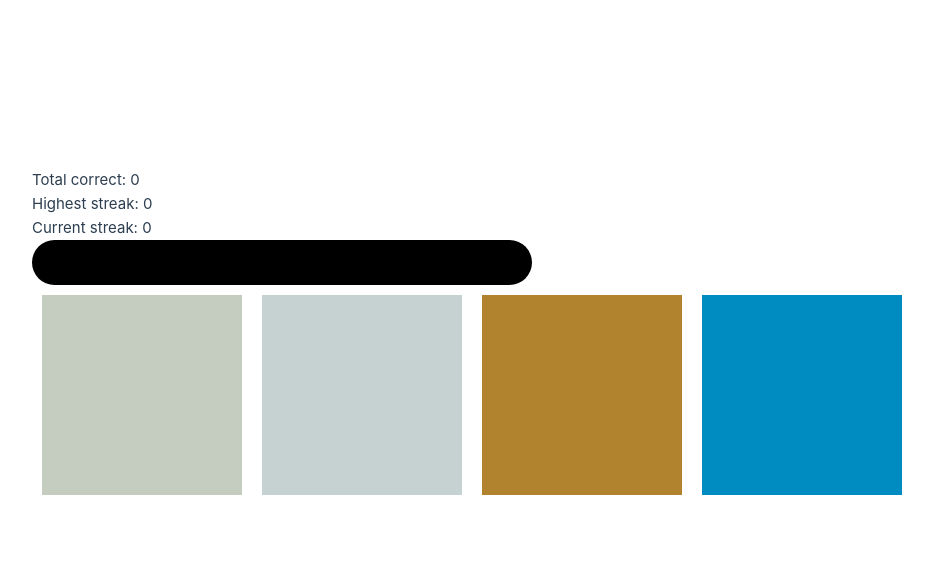
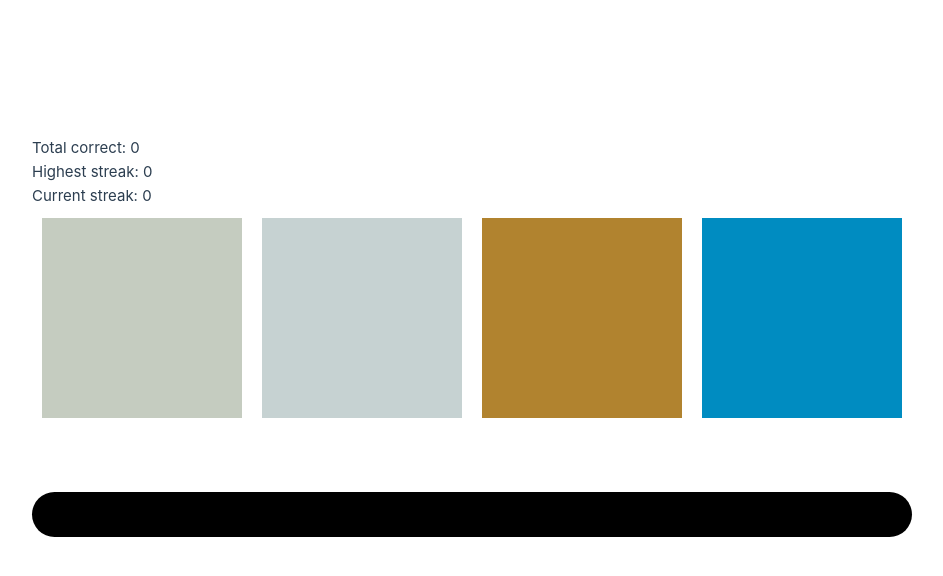
Before and after one commit to lydia-pauly/pantone_colour_game, a Vue app in the folder pantone-game/: page / in a window 1280 px wide. Shown: the top 576 px of the page, without its empty margins (0-943 px from the left). Built offline with nearby package versions, Linux system fonts and the light colour scheme; a web font is replaced by a local one.

Commit message:
Progress bar has been moved and no longer shifts with the elements

```diff
--- a/pantone-game/src/App.vue
+++ b/pantone-game/src/App.vue
@@ -3,27 +3,76 @@
     <p>Total correct: {{ totalCorrect }}</p>
     <p>Highest streak: {{ largestStreak }}</p>
     <p>Current streak: {{ currentStreak }}</p>
+    <div class="game-blocks">
+      <div class="colour-and-name">
+
+        <div
+        class="colour-block"
+        :class="{'correct-guess': correctnessArray[0]}"
+        id="colour-block-0"
+        :style="{ backgroundColor : values[0]}"
+        @click ="checkAnswer($event)">
+        </div>
+
+        <p
+        class="colour-name"
+        id="cn-0"
+        :class = "{ hidden: !showNames[0]}">
+        {{ names[0] }}
+        </p>
+
+      </div>
+      <div class="colour-and-name">
+        <div
+        class="colour-block"
+        :class="{'correct-guess':
+        correctnessArray[1]}"
+        id="colour-block-1"
+        :style="{ backgroundColor : values[1] }"
+        @click ="checkAnswer($event)">
+        </div>
+
+        <p class="colour-name"
+        id="cn-1"
+        :class = "{ hidden: !showNames[1]}">
+        {{ names[1] }}
+        </p>
+
+      </div>
+      <div class="colour-and-name">
+        <div
+        class="colour-block"
+        :class="{'correct-guess': correctnessArray[2]}"
+        id="colour-block-2"
+        :style="{ backgroundColor : values[2] }"
+        @click ="checkAnswer($event)">
+        </div>
+
+        <p class="colour-name"
+        id="cn-2"
+        :class = "{ hidden: !showNames[2]}">
+        {{ names[2] }}
+        </p>
+
+      </div>
+      <div class="colour-and-name">
+        <div class="colour-block"
+        :class="{'correct-guess': correctnessArray[3]}"
+        id="colour-block-3"
+        :style="{ backgroundColor : values[3]}"
+        @click ="checkAnswer($event)">
+        </div>
+
+        <p class="colour-name"
+        id="cn-3"
+        :class = "{ hidden: !showNames[3]}">
+        {{ names[3] }}
+        </p>
+
+      </div>
+    </div>
     <div class="progress-bar">
         <div class="progress-bar__value" :style="{width : progressWidth+'px'}"></div>
-    </div>
-    <div class="game-blocks">
-      <div class="colour-and-name">
-        <div class="colour-block" :class="{'correct-guess': correctnessArray[0]}" id="colour-block-0" :style="{ backgroundColor : values[0] }" @click ="checkAnswer($event)"></div>
-        <p class="colour-name" id="cn-0">{{ colourName[0] }}</p>
-      </div>
-      <div class="colour-and-name">
-        <div class="colour-block" :class="{'correct-guess': correctnessArray[1]}" id="colour-block-1" :style="{ backgroundColor : values[1] }" @click ="checkAnswer($event)"></div>
-        <p class="colour-name" id="cn-1">{{ colourName[1] }}</p>
-      </div>
-      <div class="colour-and-name">
-        <div class="colour-block" :class="{'correct-guess': correctnessArray[2]}" id="colour-block-2" :style="{ backgroundColor : values[2] }" @click ="checkAnswer($event)"></div>
-        <p class="colour-name" id="cn-2">{{ colourName[2] }}</p>
-      </div>
-      <div class="colour-and-name">
-        <div class="colour-block" :class="{'correct-guess': correctnessArray[3]}" id="colour-block-3" :style="{ backgroundColor : values[3] }" @click ="checkAnswer($event)"></div>
-        <p class="colour-name" id="cn-3">{{ colourName[3] }}</p>
-      </div>
-
     </div>
     <p id="guessing-name"> {{ guessingName }}</p>
     <p id="verdict"> {{ verdict }} </p>
@@ -43,6 +92,7 @@ import colors from "./assets/pantone-colors.json";
         verdict : "",
         correctnessArray : [false, false, false, false],
         colourName : ["", "", "", ""],
+        showNames : [false, false, false, false],
         totalCorrect: 0,
         largestStreak: 0,
         currentStreak: 0,
@@ -66,22 +116,20 @@ import colors from "./assets/pantone-colors.json";
 
       checkAnswer(e) {
         let id = e["srcElement"]["id"];
+
         if ((this.choice).toString() === id.charAt(id.length - 1)) {
           this.guessingName = "Correct!";
           this.totalCorrect++;
           localStorage.setItem("totalCorrect", this.totalCorrect);
           this.currentStreak++;
           localStorage.setItem("currentStreak", this.currentStreak);
-          this.progressWidth = (this.currentStreak / 30) * 500;
+          this.progressWidth = (this.currentStreak / 10) * 500;
           localStorage.setItem("progressWidth", this.progressWidth);
           if (this.currentStreak > this.largestStreak) {
             this.largestStreak = this.currentStreak;
             localStorage.setItem("largestStreak", this.currentStreak);
           }
         } else {
-          // let actualChoice = this.names[(id.charAt(id.length -1))];
-          // actualChoice = actualChoice.replace("-", " ");
-          // actualChoice = actualChoice.charAt(0).toUpperCase() + actualChoice.slice(1);
           this.guessingName = "Incorrect!";
           this.currentStreak = 0;
           localStorage.setItem("currentStreak", 0);
@@ -89,11 +137,8 @@ import colors from "./assets/pantone-colors.json";
           localStorage.setItem("progressWidth", 0);
         }
         for (let i = 0; i < 4; i++) {
-          // if (i === this.choice) {
-          //   this.correctnessArray[i] = true;
-          // }
           if (i.toString() === id.charAt(id.length - 1)) {
-            this.colourName[i] = this.names[i];
+            this.showNames[i] = true;
           }
         }
         setTimeout("location.reload()", 2000);
@@ -174,6 +219,10 @@ import colors from "./assets/pantone-colors.json";
 
   }
 
+  .hidden {
+    visibility: hidden;
+  }
+
   .game-body {
     display: flex;
     flex-direction: column;
@@ -187,15 +236,17 @@ import colors from "./assets/pantone-colors.json";
   }
 
   .progress-bar {
-    width: 500px;
+    width: 100%;
     height: 3em;
+    margin-top: 40px;
     border-radius: 10em;
     background-color: black;
+    justify-content: center;
   }
 
   .progress-bar__value {
     height: 3em;
     border-radius: 10em;
-    background-color: red;
+    background-color: #A5CA77;
   }
 </style>
```
